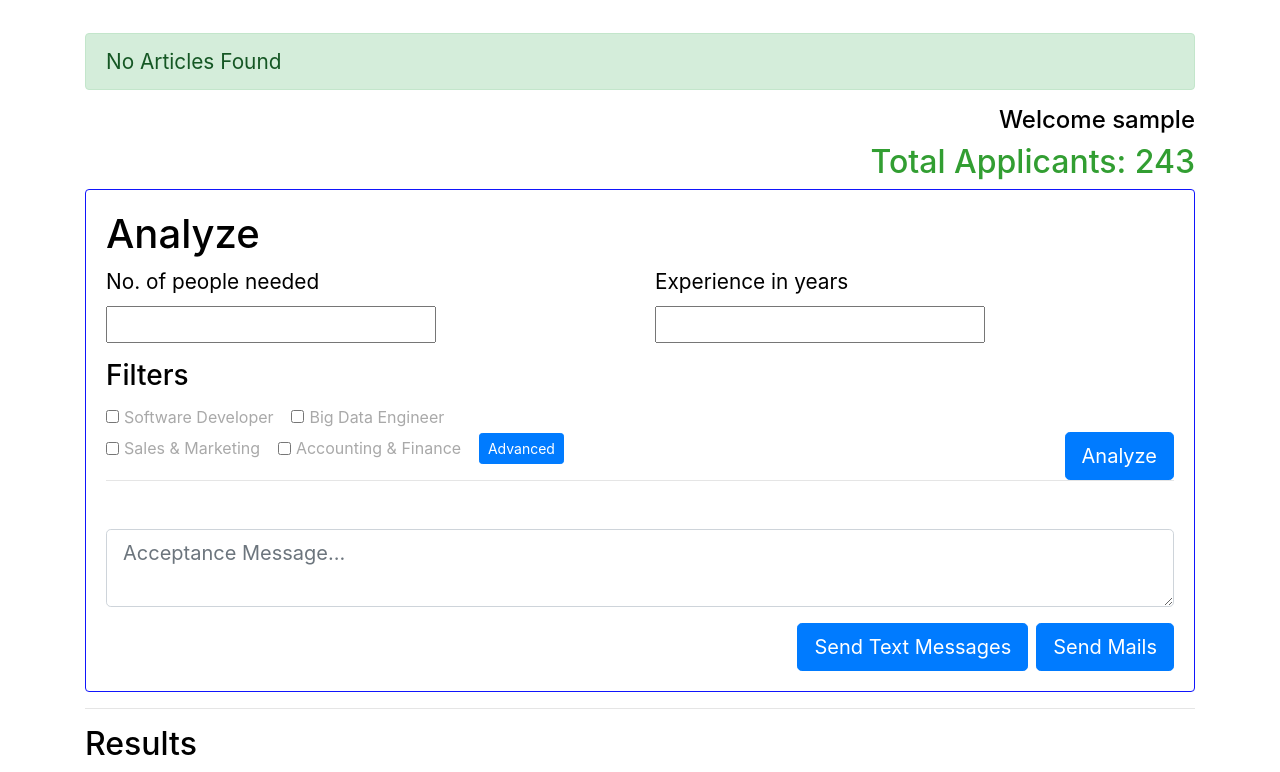
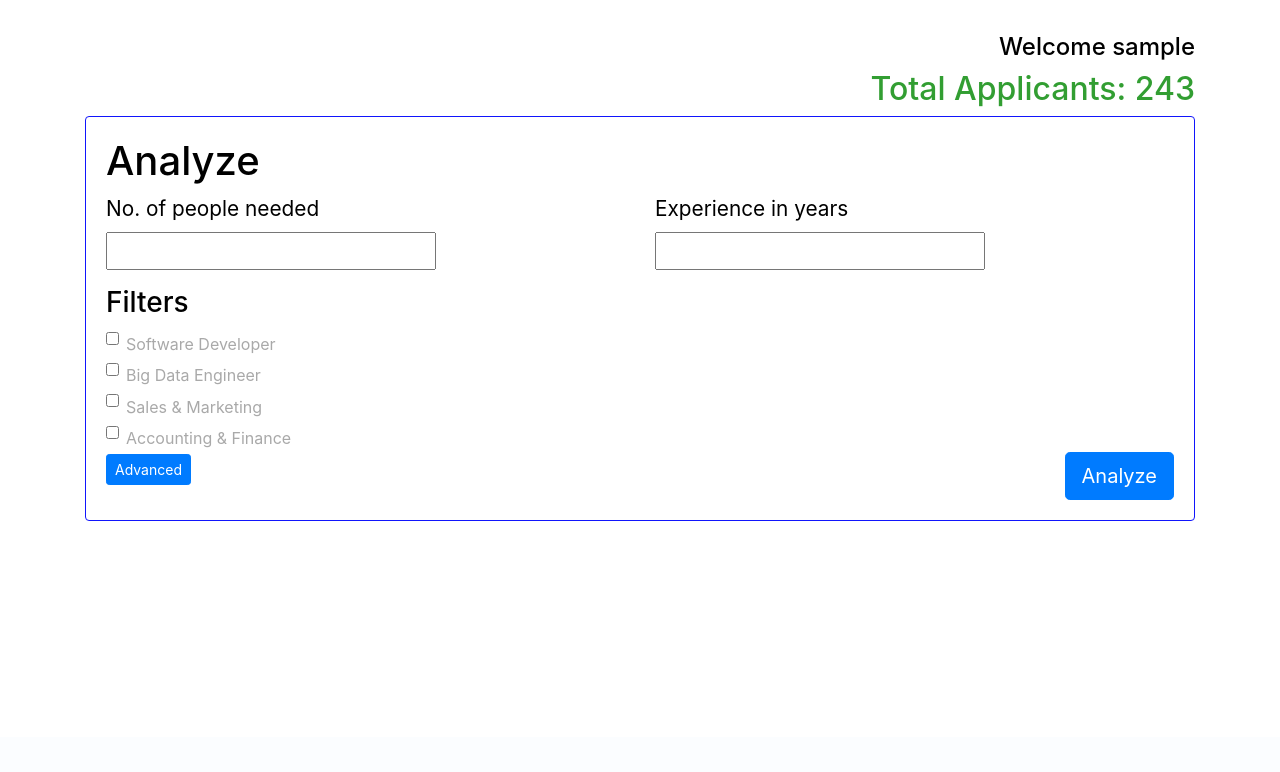
Before and after one commit to ABCF98/Snoopy, a Flask app: page /analyze in a window 1280 px wide. Shown: the part 63-835 px from the top of the page. After the commit the page ends 584 px from the top, so only its background shows below. Run offline with Flask 2, Linux system fonts and the light colour scheme; the visitor is signed in with stand-in values (Sample User, id 1); data that the repository does not hold is empty; some libraries are stand-ins or nearby versions.

Commit message:
Separate analyze and results

```diff
--- a/templates/analyze.html
+++ b/templates/analyze.html
@@ -123,13 +123,13 @@
 <div class="card btn-primary-outline">
   <div class="card-body">
     <h1>Analyze</h1>
-    <form>
+    <form action="" method="POST">
       <div class="row">
         <div class="col-md-6">
           <div class="form-group">
             <label for="rate">No. of people needed</label>
             <!-- <span id="rate-value" class="label bg-primary px-3 rounded float-right">1</span> -->
-            <input type="number" min="1">
+            <input type="number" min="1" name="nop" value={{request.form.nop}}>
             <!-- <input type="range" id="rate" class="custom-range" min="0.5" max="2" value="1" step="0.1"> -->
           </div>
         </div>
@@ -137,27 +137,28 @@
           <div class="form-group">
             <label for="pitch">Experience in years</label>
             <!-- <div id="pitch-value" class="label bg-primary px-3 rounded float-right">1</div> -->
-            <input type="number" min="1">
+            <input type="number" min="1" name="eiy" value={{request.form.eiy}}>
             <!-- <input type="range" id="pitch" class="custom-range" min="0" max="2" value="1" step="0.1"> -->
           </div>
         </div>
       </div>
       <h3>Filters</h3>
-      <div class="form-check form-check-inline">
-        <input class="form-check-input" type="checkbox" id="inlineCheckbox1" value="option1">
+      <!-- form-check-inline -->
+      <div class="form-check form-check">
+        <input class="form-check-input" type="checkbox" id="inlineCheckbox1" name="skilla">
         <label class="form-check-label" for="inlineCheckbox1">Software Developer</label>
       </div>
-      <div class="form-check form-check-inline">
-        <input class="form-check-input" type="checkbox" id="inlineCheckbox2" value="option2">
+      <div class="form-check form-check">
+        <input class="form-check-input" type="checkbox" id="inlineCheckbox2" name="skillb">
         <label class="form-check-label" for="inlineCheckbox2">Big Data Engineer</label>
       </div>
-      <br>
-      <div class="form-check form-check-inline">
-        <input class="form-check-input" type="checkbox" id="inlineCheckbox3" value="option3">
+      <!-- <br> -->
+      <div class="form-check form-check">
+        <input class="form-check-input" type="checkbox" id="inlineCheckbox3" name="skillc">
         <label class="form-check-label" for="inlineCheckbox3">Sales & Marketing</label>
       </div>
-      <div class="form-check form-check-inline">
-        <input class="form-check-input" type="checkbox" id="inlineCheckbox3" value="option3">
+      <div class="form-check form-check">
+        <input class="form-check-input" type="checkbox" id="inlineCheckbox3" name="skilld">
         <label class="form-check-label" for="inlineCheckbox3">Accounting & Finance</label>
       </div>
       <!-- <div class="form-group">
@@ -165,18 +166,18 @@
       </div> -->
       <a href="#" class="btn btn-primary btn-sm" data-toggle="modal" data-target="#myModal">Advanced</a>
 
-      <button class="btn btn-primary btn-lg float-right">Analyze</button>
-      <hr>
+      <button class="btn btn-primary btn-lg float-right" type="submit">Analyze</button>
+      <!-- <hr>
       <div class="form-group mt-5">
         <textarea name="" id="text-input" class="form-control form-control-lg" placeholder="Acceptance Message..."></textarea>
       </div>
       <button class="btn btn-primary btn-lg  float-right">Send Mails</button>
-      <button class="btn btn-primary btn-lg  float-right mr-2">Send Text Messages</button>
+      <button class="btn btn-primary btn-lg  float-right mr-2">Send Text Messages</button> -->
     </form>
   </div>
 </div>
 
-<hr>
+<!-- <hr>
 <h2>Results</h2>
 <table class="table table-striped table-hover">
   <tr>
@@ -195,5 +196,5 @@
     <td class="ml-2 text-success">94<a href="edit_article/{{article.id}}" class="btn btn-default pull-right">view details</a></td>
   </tr>
   {% endfor %}
-</table>
+</table> -->
 {% endblock %}
--- a/views.py
+++ b/views.py
@@ -163,19 +163,60 @@ def dashboard():
 	cur.close()
 
  # Analyze
-@app.route('/analyze')
+@app.route('/analyze', methods=['GET', 'POST'])
 @is_logged_in
 def analyze():
+	if request.method == 'POST':
+		nop = request.form['nop']
+		skilla, skillb, skillc, skilld = 0, 0, 0, 0
+		if request.form.get('skilla'):
+			skilla = 1
+		if request.form.get('skillb'):
+			skillb = 1
+		if request.form.get('skillc'):
+			skillc = 1
+		if request.form.get('skilld'):
+			skilld = 1
+
+		# session['nop'] = nop
+		session['nop'], session['skilla'], session['skillb'], session['skillc'], session['skilld'] = nop, skilla, skillb, skillc, skilld
+
+		# flash(str(nop)+" "+str(skilla)+" "+str(skillb)+" "+str(skillc)+" "+str(skilld), 'success')
+		return redirect(url_for('results'))
+	# # Create cursor
+	# cur = mysql.connection.cursor()
+ 	# # Get articles
+	# result = cur.execute("SELECT * FROM articles WHERE author=%s", (session['username'],))
+ 	# articles = cur.fetchall()
+ 	# if result > 0:
+	# 	return render_template('analyze.html', articles=articles)
+	# else:
+	# 	msg = 'No Articles Found'
+	# 	return render_template('analyze.html', msg=msg)
+	# # Close connection
+	# cur.close()
+
+	return render_template('analyze.html')
+
+ # Results
+@app.route('/results')
+@is_logged_in
+def results():
+
+	nop, skilla, skillb, skillc, skilld = session.get('nop'), session.get('skilla'), session.get('skillb'), session.get('skillc'), session.get('skilld', None)
+	flash(str(nop)+" "+str(skilla)+" "+str(skillb)+" "+str(skillc)+" "+str(skilld), 'success')
+	# flash('str(nop)', 'success')
+
 	# Create cursor
 	cur = mysql.connection.cursor()
  	# Get articles
 	result = cur.execute("SELECT * FROM articles WHERE author=%s", (session['username'],))
  	articles = cur.fetchall()
  	if result > 0:
-		return render_template('analyze.html', articles=articles)
+		return render_template('results.html', articles=articles)
 	else:
 		msg = 'No Articles Found'
-		return render_template('analyze.html', msg=msg)
+		return render_template('results.html', msg=msg)
 	# Close connection
 	cur.close()
 
```
Also changed, not shown: templates/results.html (added, +36 -0 lines).
